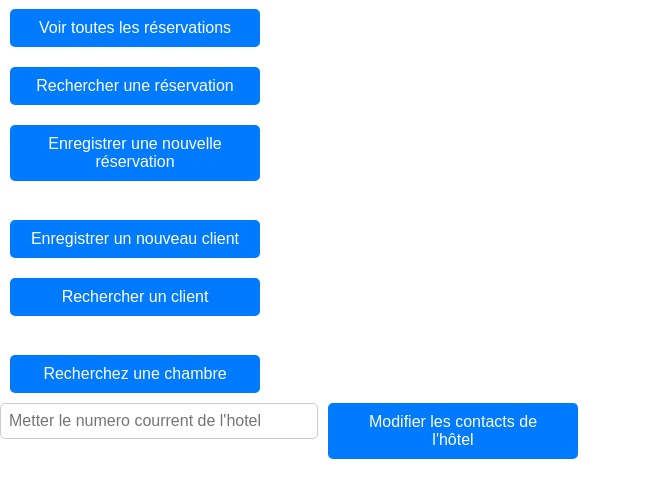
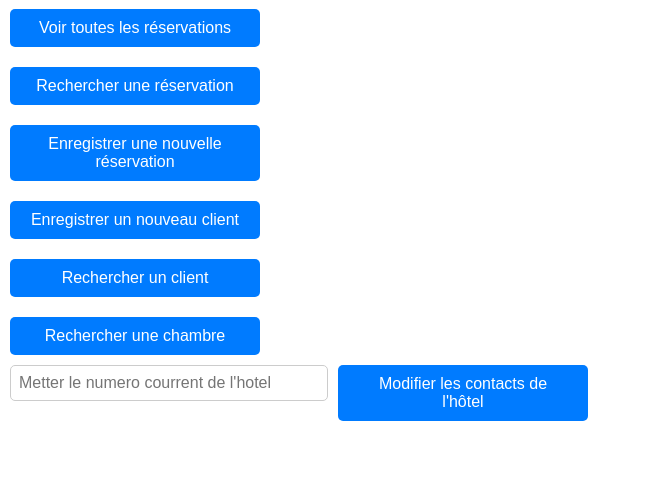
Before and after one commit to hkala042/DB_Project, a Node server app: page /api/employee/2 in a window 1280 px wide. Shown: the part 143-641 px from the top of the page, without its empty margins (0-651 px from the left). Run offline with Node 20, Linux system fonts and the light colour scheme.

Commit message:
More consistent margins/alignment

```diff
--- a/views/Update_hotelcontacts.ejs
+++ b/views/Update_hotelcontacts.ejs
@@ -7,7 +7,8 @@
     <link href= "/public/assets/styles.css" rel="stylesheet" type="text/css" />
     <style>
         .form-group input[type="submit"] {
-            margin: 10px;
+            margin-left: 0;
+            margin-top: 10px;
         }
 
     </style>
--- a/views/employee_login.ejs
+++ b/views/employee_login.ejs
@@ -7,6 +7,9 @@
     <link href= "/public/assets/styles.css" rel="stylesheet" type="text/css" />
 
     <style>
+        .form-group{
+            margin-left: 0;
+        }
         .container {
             display: flex;
             justify-content: space-between;
--- a/views/employee_page.ejs
+++ b/views/employee_page.ejs
@@ -5,6 +5,11 @@
     <meta name="viewport" content="width=device-width, initial-scale=1.0">
     <title>Employee Home page</title>
     <link href= "/public/assets/styles.css" rel="stylesheet" type="text/css" />
+    <style>
+        .form-group-side input[type="text"] {
+            margin-left: 10px;
+        }
+    </style>
 </head>
 <body>
     <header>
@@ -29,7 +34,6 @@
 
 
 
-    <br>
 
     <form action="/api/employee/new_client" method="GET">
         <button class="emp-btn" type="submit"> Enregistrer un nouveau client </button>
@@ -39,10 +43,9 @@
         <button class="emp-btn" type="submit"> Rechercher un client </button>
     </form>
 
-    <br>
 
     <form action="/api/employee/search_chambre/1" method="GET">
-        <button class="emp-btn" type="submit"> Recherchez une chambre </button>
+        <button class="emp-btn" type="submit"> Rechercher une chambre </button>
     </form>
 
     <form action="/api/employee/update_contact" method="GET">
--- a/views/login.ejs
+++ b/views/login.ejs
@@ -8,6 +8,10 @@
     <style>
         .error-message{
             color: red;
+        }
+        .form-group label[for="nas"],
+        .form-group label[for="password"] {
+            margin-left: 0;
         }
     </style>
 </head>
```
Also changed, not shown: public/all_res.html (+7 -8 lines), views/ressearch.ejs (+12 -0 lines).
